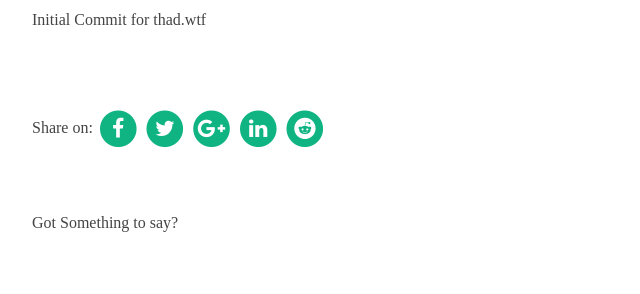
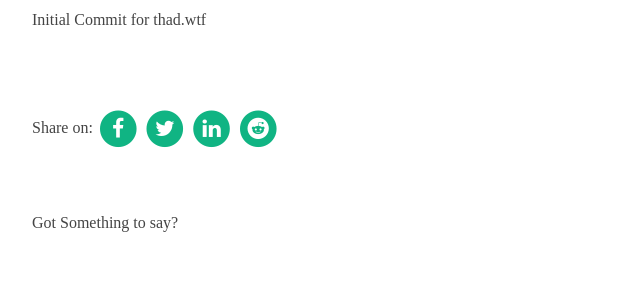
Before and after one commit to thadbloom/thadbloom.github.io, a Jekyll site: the page built from _posts/2016-08-14-initial-commit.markdown, in a window 1280 px wide. Shown: the part 244-538 px from the top of the page, without its empty margins (0-640 px from the left). Built offline with Jekyll 4.4.1, drawn with Linux system fonts in a browser that asks for light colours; nearby versions of some CDN libraries; comment, search, counter and statistics services are not loaded.

Commit message:
remove google plus

```diff
--- a/_includes/social-share.html
+++ b/_includes/social-share.html
@@ -8,10 +8,6 @@
 		<i class="fa fa-circle fa-stack-2x"></i>
 		<i class="fa fa-twitter fa-stack-1x fa-inverse"></i>
 	</a>
-	<a class="js-social-share fa-stack fa-lg" target="_blank" href="https://plus.google.com/share?url={{site.url}}{{page.url}}">
-		<i class="fa fa-circle fa-stack-2x"></i>
-		<i class="fa fa-google-plus fa-stack-1x fa-inverse"></i>
-	</a>
 	<a class="js-social-share fa-stack fa-lg" target="_blank" href="https://www.linkedin.com/shareArticle?mini=true&url={{site.url}}{{page.url}}&title={{page.title}}&source={{page.title}}&summary={{ post.excerpt | remove: '<p>' | remove: '</p>' }}">
 		<i class="fa fa-circle fa-stack-2x"></i>
 		<i class="fa fa-linkedin fa-stack-1x fa-inverse"></i>
```
